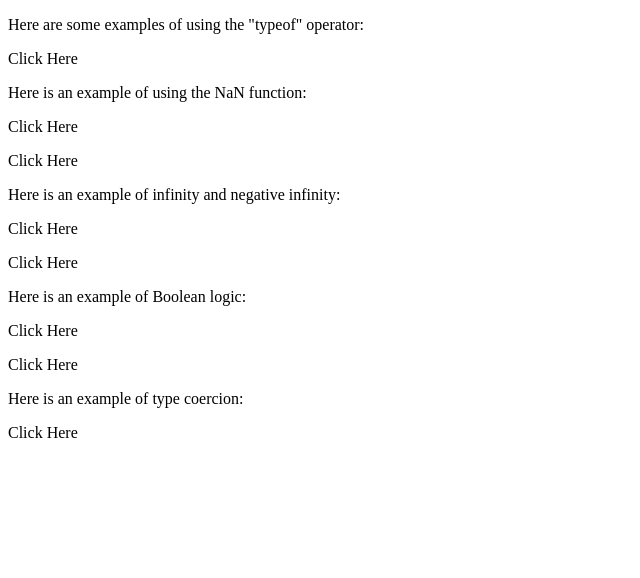
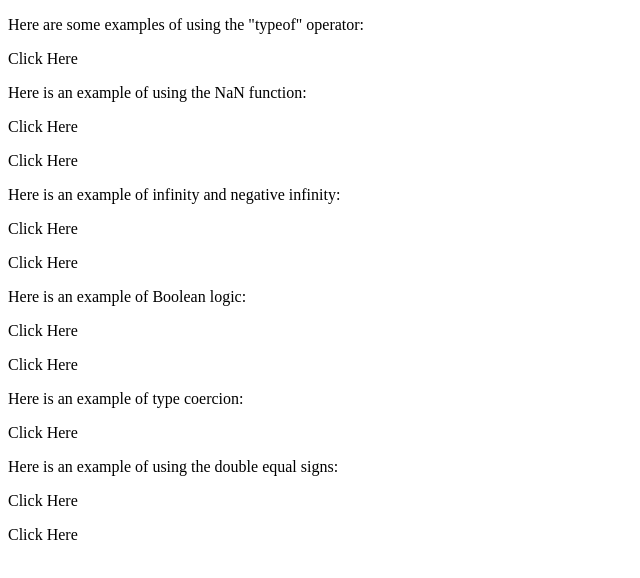
Before and after one commit to EmilyTowns/JavaScript-Projects, a plain HTML site: page Basic JavaScript Projects/Project5_comparisons_type_coercion/index.html in a window 1280 px wide. Shown: the whole page, without its empty margins (0-640 px from the left). Drawn offline with Linux system fonts and the light colour scheme.

Commit message:
Assignment #31

```diff
--- a/Basic JavaScript Projects/Project5_comparisons_type_coercion/JS/main.js
+++ b/Basic JavaScript Projects/Project5_comparisons_type_coercion/JS/main.js
@@ -58,3 +58,17 @@ function typeCoercion() {
 }
 
 console.log(25>26);
+
+function doubleEqualTrue() {
+    var x = (15+5)==20;
+    document.getElementById('doubleTrue').innerHTML=
+        "15 plus 5, is equal to 20: " +
+        x;
+}
+
+function doubleEqualFalse() {
+    var x = (10+6)==20;
+    document.getElementById('doubleFalse').innerHTML=
+        "10 plus 6, is equal to 20: " +
+        x;
+}
--- a/Basic JavaScript Projects/Project5_comparisons_type_coercion/index.html
+++ b/Basic JavaScript Projects/Project5_comparisons_type_coercion/index.html
@@ -19,5 +19,8 @@
         <p onclick="booleanLogicFalse()" id="booleanFalse">Click Here</p>
         <p>Here is an example of type coercion:</p>
         <p onclick="typeCoercion()" id="coercion">Click Here</p>
+        <p>Here is an example of using the double equal signs:</p>
+        <p onclick="doubleEqualTrue()" id="doubleTrue">Click Here</p>
+        <p onclick="doubleEqualFalse()" id="doubleFalse">Click Here</p>
     </body>
 </html>
```
